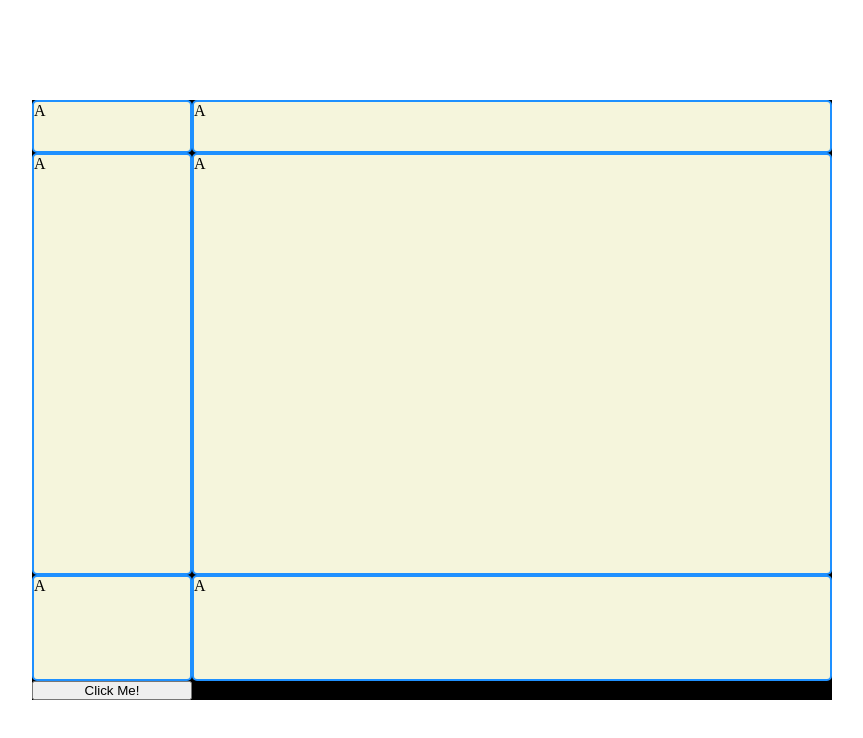
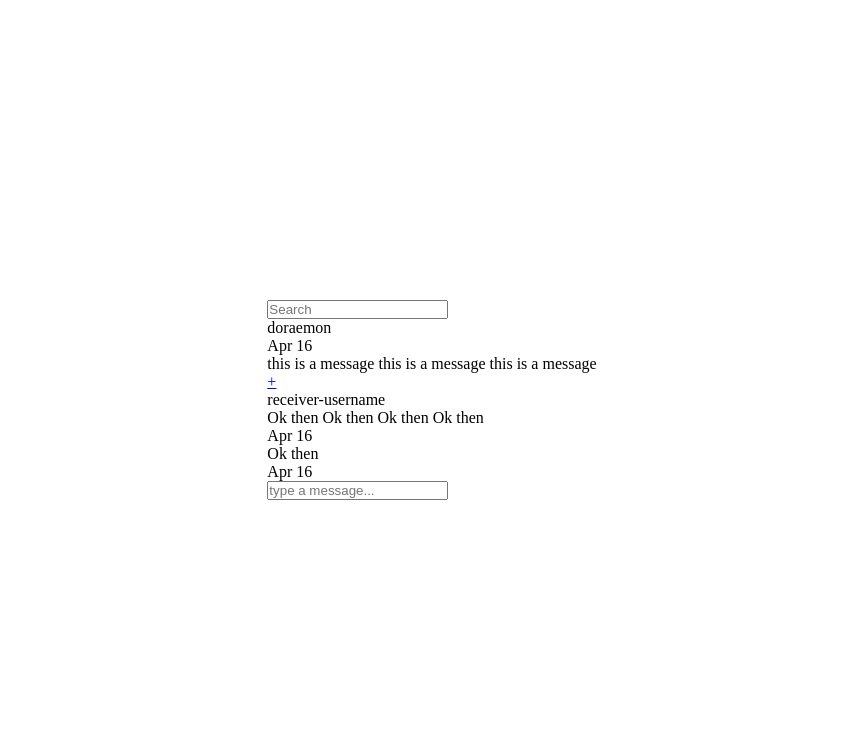
Before and after one commit to chy101010/PrivateChat, a website: page public/chat.html in a window 1280 px wide. Shown: the whole page, without its empty margins (208-1071 px from the left). Drawn offline with nearby package versions, Linux system fonts and the light colour scheme; no server answers.

Commit message:
Update chat.html

```diff
--- a/public/chat.html
+++ b/public/chat.html
@@ -1,26 +1,43 @@
 <!DOCTYPE html>
 <html lang="en">
-
 <head>
-    <title>SimpleChat</title>
-    <meta charset="UTF-8" />
-    <meta name="viewport" content="width=device-width, initial-scale=1" />
-    <link rel="stylesheet" type="text/css" href="./style/chat.css" />
+    <meta charset="utf-8">
+    <link rel="stylesheet" type="text/css" media="screen" href="./style/chat.css">
+    <title>chat</title>
 </head>
-
 <body>
-
-    <div id="chat-containter">
-        <div class="box search-container">A</div>
-        <div class="box conversation-list">A</div>
-        <div class="box chat-title">A</div>
-        <div class="box message-list">A</div>
-        <div class="box find-section">A</div>
-        <div class="box input-section">A</div>
-        <button type="button" id = "lol">Click Me!</button>
+    <div id="chat-container">
+        <div id="search-container">
+            <input type="text" placeholder="Search" />
+        </div>
+        <div id="conversation-list">
+            <div class="conversation active">
+                <div class="title-text">doraemon</div>
+                <div class=created-date>Apr 16</div>
+                <div class="conversation-message">
+                    this is a message this is a message this is a message
+                </div>
+            </div>
+        </div>
+        <div id="new-message-container">
+            <a href="#">+</a>
+        </div>
+        <div id="chat-title">
+            <span id = "receiver-username">receiver-username</span>
+        </div>
+        <div id="chat-message-list">
+            <div class="message-row your-message">
+                <div class="message-text">Ok then Ok then Ok then Ok then</div>
+                <div class="message-time"> Apr 16</div>
+            </div>
+            <div class="message-row other-message">
+                <div class="message-text">Ok then</div>
+                <div class="message-time"> Apr 16</div>
+            </div>
+        </div>
+        <div id="chat-form">
+            <input type="text" placeholder="type a message..." maxlength="100"/>
+        </div>
     </div>
-    <script src="/socket.io/socket.io.js"></script>
-    <script src="script/chat.js"></script>
 </body>
-
 </html>
```
